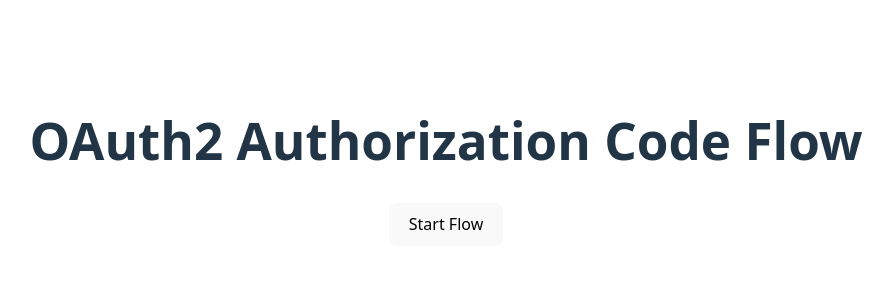
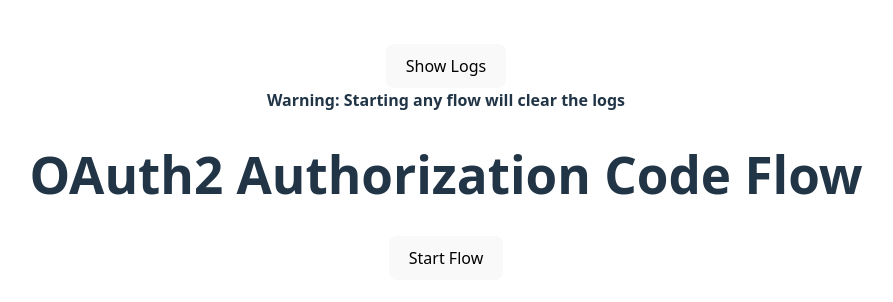
Before and after one commit to 0xBigfish/SSO-MA-Challenge, a Vue app in the folder frontend/: page / in a window 1280 px wide. Shown: the part 238-540 px from the top of the page, without its empty margins (194-1087 px from the left). Built offline with nearby package versions, Linux system fonts and the light colour scheme; the HTML template or start-up script is replaced by a standard one.

Commit message:
add button to redirect to log page

```diff
--- a/frontend/src/App.vue
+++ b/frontend/src/App.vue
@@ -1,8 +1,14 @@
 <script setup>
 import HelloWorld from './components/HelloWorld.vue'
+import router from "./router/index.js";
+function showLogs() {
+  router.push({path:'/logs'})
+}
 </script>
 
 <template>
+  <div><button @click="showLogs">Show Logs</button></div>
+  <div><strong>Warning: Starting any flow will clear the logs</strong></div>
   <router-view/>
 </template>
 
```
